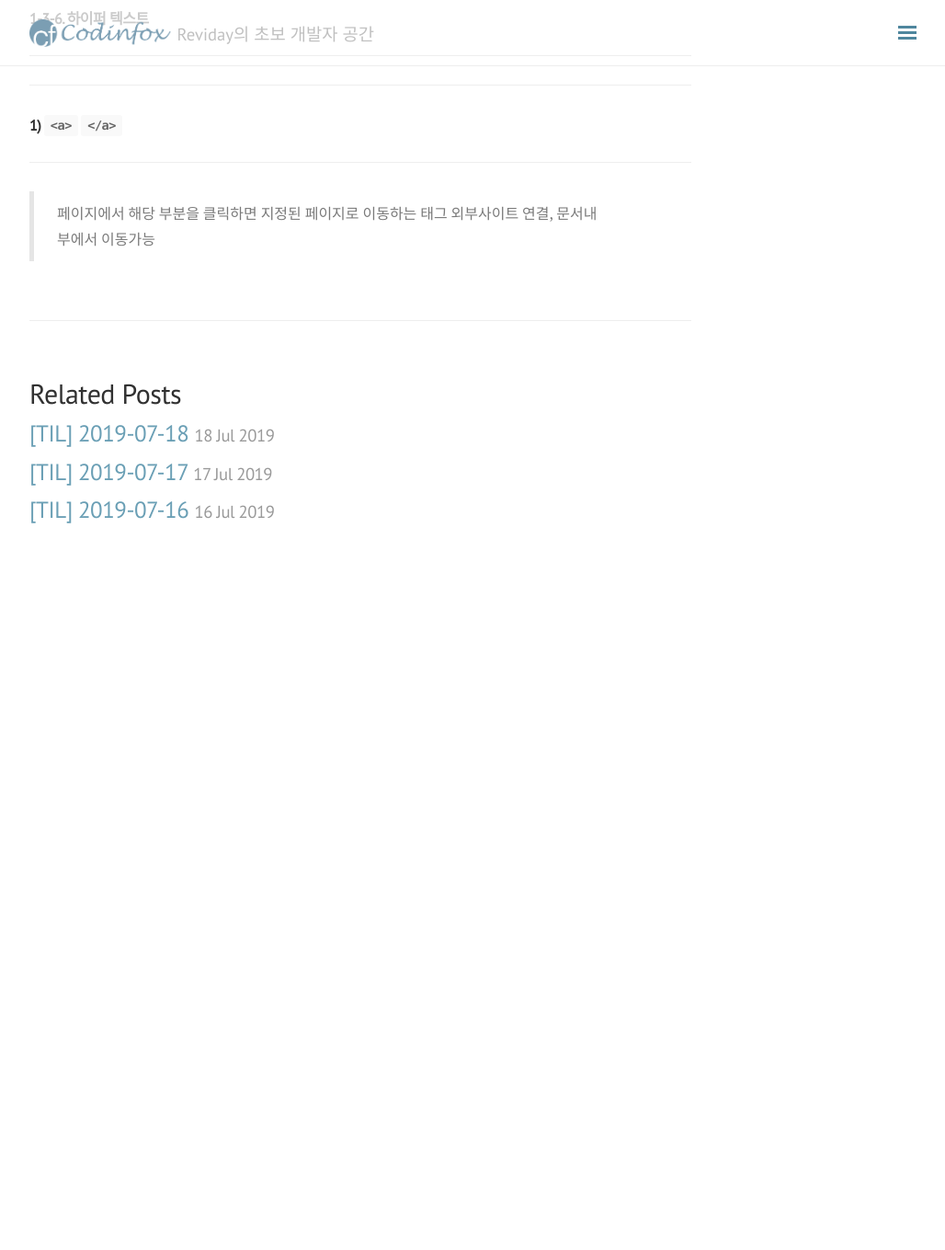
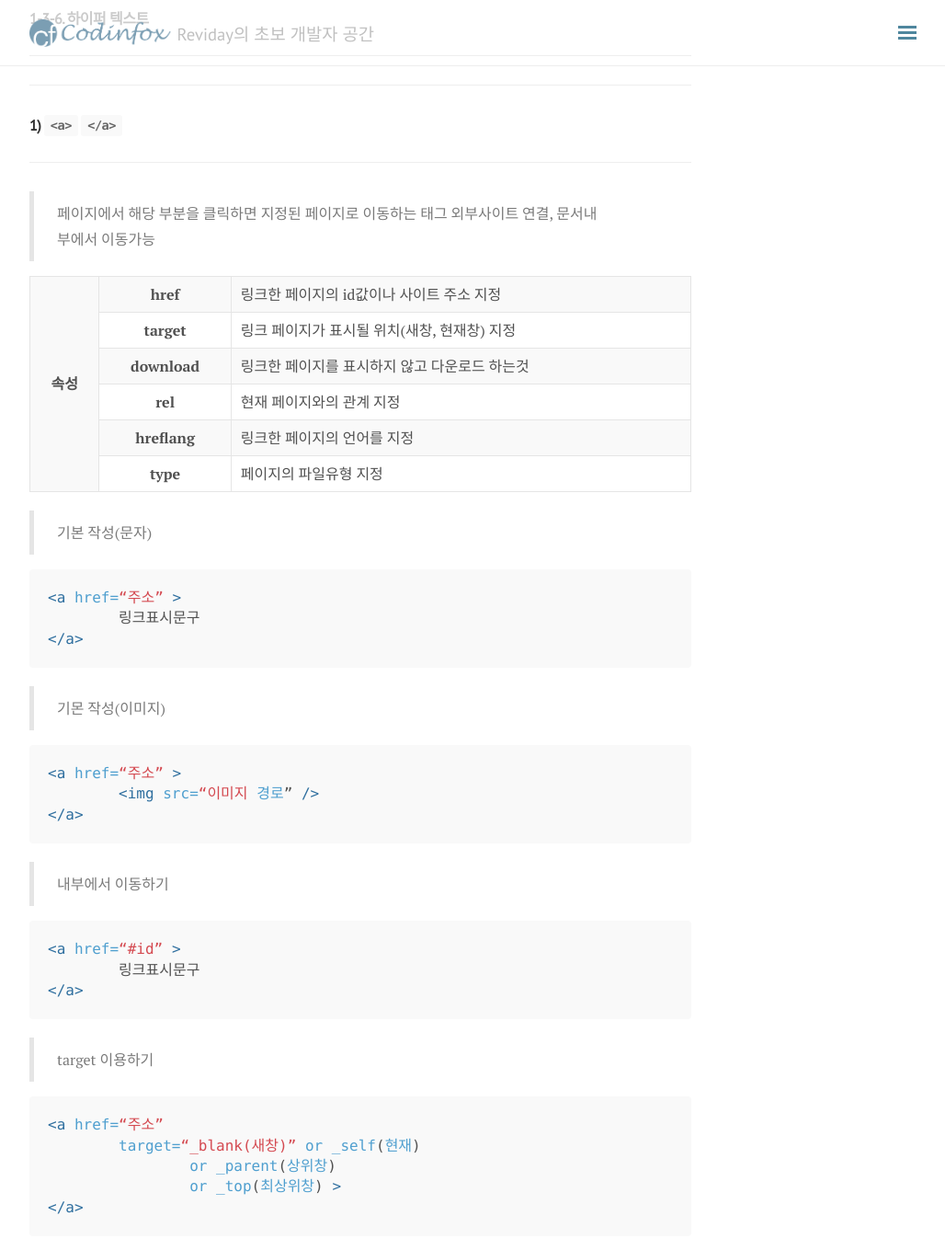
Before and after one commit to coding-laura/reviday.github.io, a Jekyll site: the page built from _posts/2019-07-19-TIL.md, in a window 1280 px wide and 1400 px high, scrolled down 26040 px. Shown: the top 1359 px of the window at 92% size, without its empty margins (248-1276 px from the left). Built offline with Jekyll 4.4.1, drawn with Linux system fonts in a browser that asks for light colours; nearby versions of some CDN libraries; comment, search, counter and statistics services are not loaded; before the commit the page ends 26670 px from its top, so only the background shows below that.

Commit message:
Update Post

````diff
--- a/_posts/2019-07-19-TIL.md
+++ b/_posts/2019-07-19-TIL.md
@@ -1540,3 +1540,73 @@ width='500px' height="500px">
 
 > 페이지에서 해당 부분을 클릭하면 지정된 페이지로 이동하는 태그
 > 외부사이트 연결, 문서내부에서 이동가능
+
+<table border="1">
+    <tr>
+        <th rowspan="6">속성</th>
+        <th>href</th>
+        <td>링크한 페이지의 id값이나 사이트 주소 지정</td>
+    </tr>
+    <tr>
+        <th>target</th>
+        <td>링크 페이지가 표시될 위치(새창, 현재창) 지정</td>
+    </tr>
+    <tr>
+        <th>download</th>
+        <td>링크한 페이지를 표시하지 않고 다운로드 하는것</td>
+    </tr>
+    <tr>
+        <th>rel</th>
+        <td>현재 페이지와의 관계 지정</td>
+    </tr>
+    <tr>
+        <th>hreflang</th>
+        <td>링크한 페이지의 언어를 지정</td>
+    </tr>
+    <tr>
+        <th>type</th>
+        <td>페이지의 파일유형 지정</td>
+    </tr>
+</table>
+
+
+
+> 기본 작성(문자)
+
+```html
+<a href=“주소” >
+	링크표시문구
+</a>
+```
+
+
+
+> 기몬 작성(이미지)
+
+```html
+<a href=“주소” >
+	<img src=“이미지 경로” />
+</a>
+```
+
+
+
+> 내부에서 이동하기
+
+```html
+<a href=“#id” >
+	링크표시문구
+</a>
+```
+
+
+
+> target 이용하기
+
+```html
+<a href=“주소”
+	target=“_blank(새창)” or _self(현재)
+		or _parent(상위창)
+		or _top(최상위창) >
+</a>
+```
````
